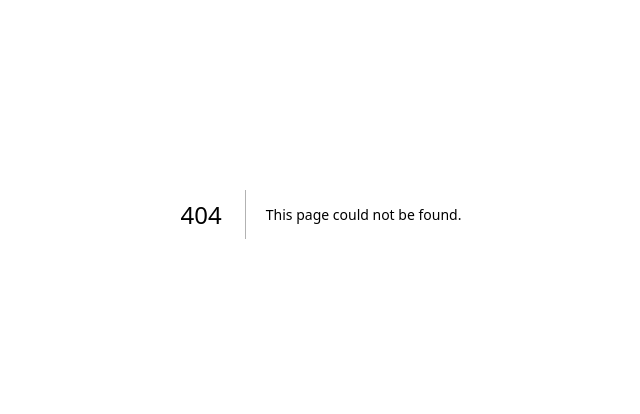
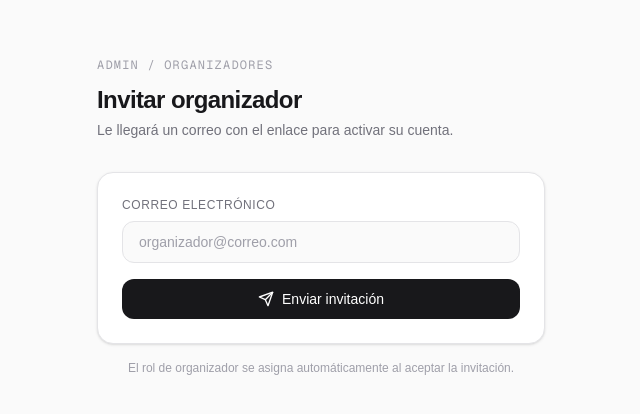
Before and after one commit to JoelUriel01/Frontend-ticketms, a Next.js app in the folder web/: page /administrador in a window 1280 px wide. Before the commit this address had no page. Shown: the part 186-600 px from the top of the page, without its empty margins (319-959 px from the left). Built offline with nearby package versions, Linux system fonts and the light colour scheme.

Commit message:
Envio de correos

```diff
--- /dev/null
+++ b/web/app/administrador/page.tsx
@@ -0,0 +1,202 @@
+"use client";
+
+import { useState } from "react";
+
+export default function InviteOrganizerPage() {
+  const [email, setEmail] = useState("");
+  const [status, setStatus] = useState<"idle" | "loading" | "success" | "error">("idle");
+  const [message, setMessage] = useState("");
+  const [showConfirm, setShowConfirm] = useState(false);
+
+  function handleInvite() {
+    if (!email || !/^[^\s@]+@[^\s@]+\.[^\s@]+$/.test(email)) {
+      setStatus("error");
+      setMessage("Ingresa un correo electrónico válido.");
+      return;
+    }
+    setShowConfirm(true);
+  }
+
+  async function confirmInvite() {
+    setShowConfirm(false);
+    setStatus("loading");
+    setMessage("");
+
+    try {
+      const res = await fetch(
+        `${process.env.NEXT_PUBLIC_API_BASE_URL}/admin/invite-organizer`,
+        {
+          method: "POST",
+          headers: { "Content-Type": "application/json" },
+          body: JSON.stringify({ email }),
+        }
+      );
+
+      const data = await res.json();
+
+      if (!res.ok) throw new Error(data.message || "Error al enviar la invitación");
+
+      setStatus("success");
+      setMessage(`Invitación enviada a ${email}`);
+      setEmail("");
+    } catch (err: unknown) {
+      setStatus("error");
+      setMessage(err instanceof Error ? err.message : "Error inesperado");
+    }
+  }
+
+  return (
+    <main className="min-h-screen bg-zinc-50 flex items-center justify-center px-4">
+
+      {/* Confirmation modal */}
+      {showConfirm && (
+        <div className="fixed inset-0 z-50 flex items-center justify-center px-4 bg-black/30 backdrop-blur-sm">
+          <div className="w-full max-w-sm bg-white border border-zinc-200 rounded-2xl shadow-lg p-6">
+            <div className="flex items-center gap-3 mb-4">
+              <div className="w-9 h-9 rounded-full bg-amber-50 border border-amber-100 flex items-center justify-center shrink-0">
+                <IconWarning />
+              </div>
+              <h2 className="text-base font-semibold text-zinc-900">¿Confirmar invitación?</h2>
+            </div>
+            <p className="text-sm text-zinc-500 mb-1">Se enviará un enlace de acceso a:</p>
+            <p className="text-sm font-medium text-zinc-900 bg-zinc-50 border border-zinc-200 rounded-lg px-3 py-2 break-all mb-6">
+              {email}
+            </p>
+            <div className="flex gap-2">
+              <button
+                onClick={() => setShowConfirm(false)}
+                className="flex-1 py-2.5 text-sm font-medium text-zinc-600 border border-zinc-200 rounded-xl hover:bg-zinc-50 active:scale-[0.98] transition-all"
+              >
+                Cancelar
+              </button>
+              <button
+                onClick={confirmInvite}
+                className="flex-1 py-2.5 text-sm font-medium text-white bg-zinc-900 rounded-xl hover:bg-zinc-700 active:scale-[0.98] transition-all"
+              >
+                Sí, enviar
+              </button>
+            </div>
+          </div>
+        </div>
+      )}
+
+      <div className="w-full max-w-md">
+
+        {/* Header */}
+        <div className="mb-8">
+          <span className="text-xs font-mono uppercase tracking-widest text-zinc-400">
+            Admin / Organizadores
+          </span>
+          <h1 className="mt-2 text-2xl font-semibold text-zinc-900 tracking-tight">
+            Invitar organizador
+          </h1>
+          <p className="mt-1 text-sm text-zinc-500">
+            Le llegará un correo con el enlace para activar su cuenta.
+          </p>
+        </div>
+
+        {/* Card */}
+        <div className="bg-white border border-zinc-200 rounded-2xl p-6 shadow-sm">
+          <label
+            htmlFor="email"
+            className="block text-xs font-medium text-zinc-500 uppercase tracking-wider mb-2"
+          >
+            Correo electrónico
+          </label>
+          <input
+            id="email"
+            type="email"
+            value={email}
+            onChange={(e) => {
+              setEmail(e.target.value);
+              if (status !== "idle") setStatus("idle");
+            }}
+            onKeyDown={(e) => e.key === "Enter" && handleInvite()}
+            placeholder="organizador@correo.com"
+            disabled={status === "loading"}
+            className="w-full px-4 py-2.5 text-sm border border-zinc-200 rounded-xl bg-zinc-50 text-zinc-900 placeholder:text-zinc-400 focus:outline-none focus:ring-2 focus:ring-zinc-900 focus:border-transparent transition disabled:opacity-50"
+          />
+
+          <button
+            onClick={handleInvite}
+            disabled={status === "loading"}
+            className="mt-4 w-full flex items-center justify-center gap-2 bg-zinc-900 hover:bg-zinc-700 active:scale-[0.98] text-white text-sm font-medium py-2.5 rounded-xl transition-all disabled:opacity-50 disabled:cursor-not-allowed"
+          >
+            {status === "loading" ? (
+              <>
+                <Spinner />
+                Enviando...
+              </>
+            ) : (
+              <>
+                <IconSend />
+                Enviar invitación
+              </>
+            )}
+          </button>
+
+          {/* Feedback */}
+          {status === "success" && (
+            <div className="mt-4 flex items-start gap-2.5 text-sm text-emerald-700 bg-emerald-50 border border-emerald-100 rounded-xl px-4 py-3">
+              <IconCheck />
+              <span>{message}</span>
+            </div>
+          )}
+          {status === "error" && (
+            <div className="mt-4 flex items-start gap-2.5 text-sm text-red-700 bg-red-50 border border-red-100 rounded-xl px-4 py-3">
+              <IconAlert />
+              <span>{message}</span>
+            </div>
+          )}
+        </div>
+
+        {/* Footer hint */}
+        <p className="mt-4 text-center text-xs text-zinc-400">
+          El rol de organizador se asigna automáticamente al aceptar la invitación.
+        </p>
+      </div>
+    </main>
+  );
+}
+
+function Spinner() {
+  return (
+    <svg className="animate-spin h-4 w-4" xmlns="http://www.w3.org/2000/svg" fill="none" viewBox="0 0 24 24" aria-hidden="true">
+      <circle className="opacity-25" cx="12" cy="12" r="10" stroke="currentColor" strokeWidth="4" />
+      <path className="opacity-75" fill="currentColor" d="M4 12a8 8 0 018-8v4a4 4 0 00-4 4H4z" />
+    </svg>
+  );
+}
+
+function IconSend() {
+  return (
+    <svg xmlns="http://www.w3.org/2000/svg" className="h-4 w-4" viewBox="0 0 24 24" fill="none" stroke="currentColor" strokeWidth="2" strokeLinecap="round" strokeLinejoin="round" aria-hidden="true">
+      <path d="M22 2L11 13" /><path d="M22 2L15 22l-4-9-9-4 19-7z" />
+    </svg>
+  );
+}
+
+function IconCheck() {
+  return (
+    <svg xmlns="http://www.w3.org/2000/svg" className="h-4 w-4 mt-0.5 shrink-0" viewBox="0 0 24 24" fill="none" stroke="currentColor" strokeWidth="2" strokeLinecap="round" strokeLinejoin="round" aria-hidden="true">
+      <path d="M20 6L9 17l-5-5" />
+    </svg>
+  );
+}
+
+function IconAlert() {
+  return (
+    <svg xmlns="http://www.w3.org/2000/svg" className="h-4 w-4 mt-0.5 shrink-0" viewBox="0 0 24 24" fill="none" stroke="currentColor" strokeWidth="2" strokeLinecap="round" strokeLinejoin="round" aria-hidden="true">
+      <circle cx="12" cy="12" r="10" /><path d="M12 8v4m0 4h.01" />
+    </svg>
+  );
+}
+
+function IconWarning() {
+  return (
+    <svg xmlns="http://www.w3.org/2000/svg" className="h-5 w-5 text-amber-500" viewBox="0 0 24 24" fill="none" stroke="currentColor" strokeWidth="2" strokeLinecap="round" strokeLinejoin="round" aria-hidden="true">
+      <path d="M10.29 3.86L1.82 18a2 2 0 001.71 3h16.94a2 2 0 001.71-3L13.71 3.86a2 2 0 00-3.42 0z" />
+      <path d="M12 9v4m0 4h.01" />
+    </svg>
+  );
+}
```
